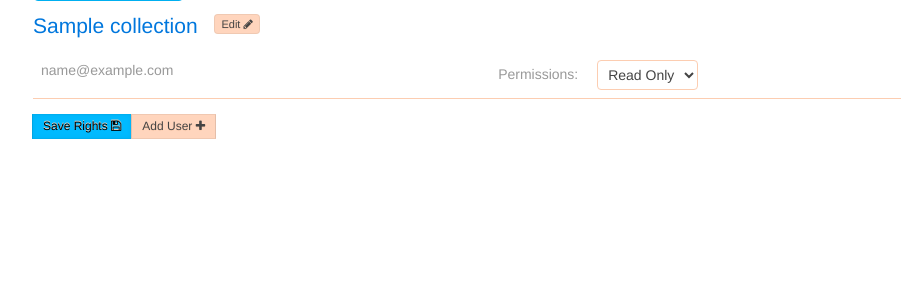
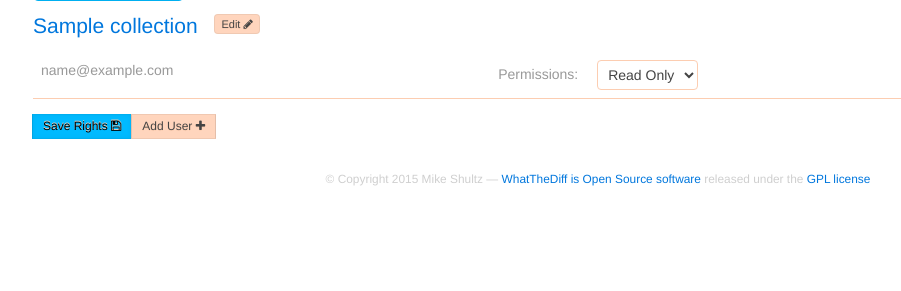
Before and after one commit to mikeshultz/whatthediff, a Django app: template whatthedoc/templates/collection_list.html in a window 1280 px wide. Shown: the part 171-462 px from the top of the page, without its empty margins (42-943 px from the left). Run offline with Django 3.2, Linux system fonts and the light colour scheme; the template is opened without the code that fills it: most values are stand-ins (such as "Sample title", 1, 10 or a date in 2020); some libraries are stand-ins or nearby versions.

Commit message:
Added copyright notice.  Issue #9

```diff
--- a/whatthediff/static/css/wtd.css
+++ b/whatthediff/static/css/wtd.css
@@ -26,6 +26,14 @@
 .wtd-versions-panel ul {
     padding-left: 0;
     list-style: none;
+}
+
+footer {
+    margin: 0 auto;
+    text-align: center;
+    font-size: .85em;
+    line-height: 1em;
+    color: #CFCFCF;
 }
 
 dl.major-list {}
@@ -78,7 +86,7 @@ dl.major-list dt.updated .marker {
 .edit-collection-form input[type=text] {
     border-radius: 0;
     width: 15em;
-}
+} onclick="window.open(this.href); return false;"
 .edit-collection-form button {
     border-radius: 0 0.5em 0.5em 0;
     position: relative;
--- a/whatthediff/templates/base.html
+++ b/whatthediff/templates/base.html
@@ -56,6 +56,12 @@
 {% block body %}Y'all forgot content.{% endblock %}
     </div>
 
+    <footer>
+        &copy; Copyright 2015 Mike Shultz
+        &mdash;
+        <a href="https://github.com/mikeshultz/whatthediff/" onclick="window.open(this.href); return false;">WhatTheDiff is Open Source software</a> released under the <a href="http://www.gnu.org/licenses/gpl-3.0.en.html" onclick="window.open(this.href); return false;">GPL license</a>
+    </footer>
+
     <script type="text/javascript" src="{% get_static_prefix %}js/jquery.min.js"></script>
     <script type="text/javascript" src="{% get_static_prefix %}uikit/js/uikit.min.js"></script>
     <script type="text/javascript">
```
